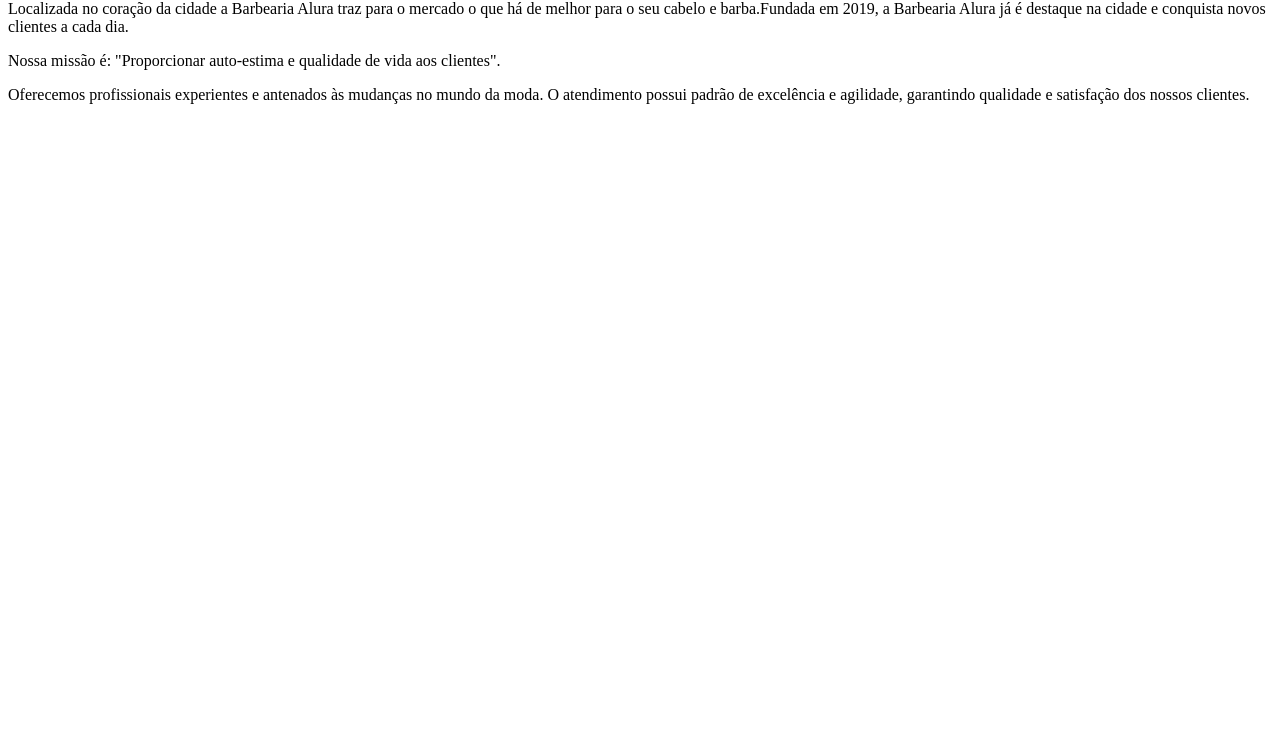
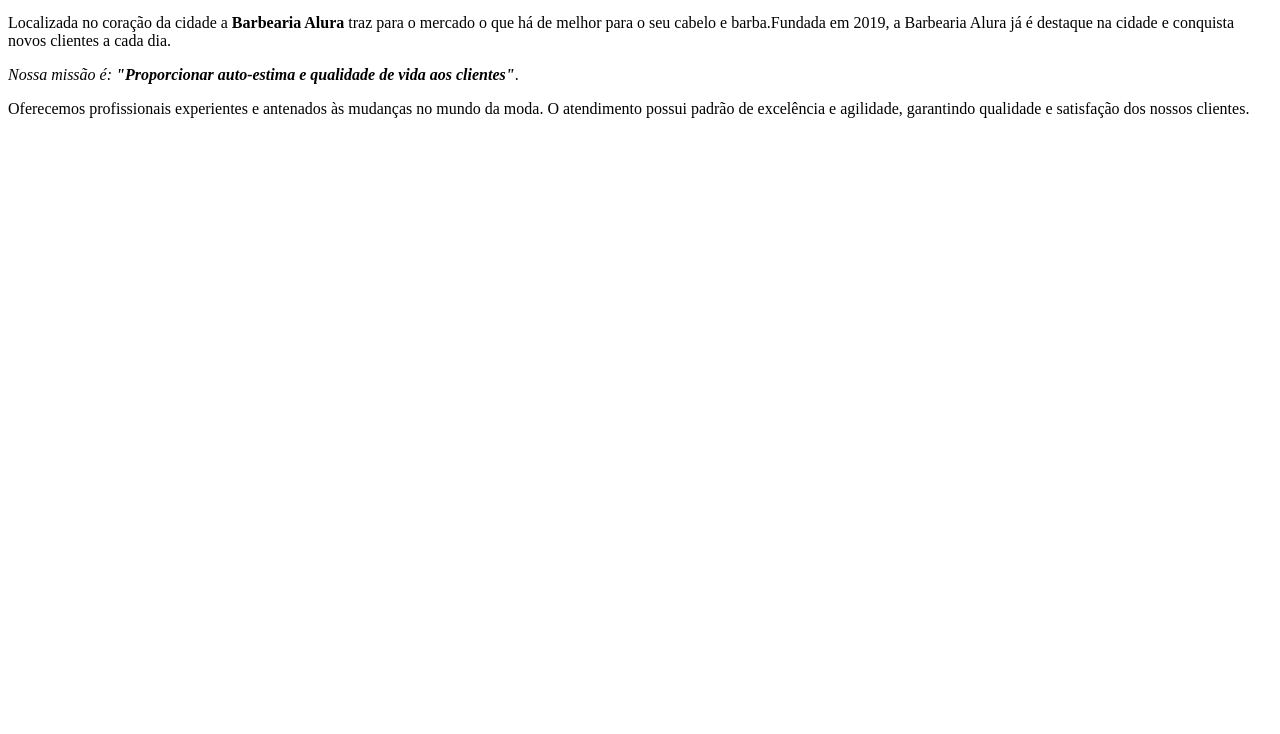
Before and after one commit to bronks085/barbearia-alura, a plain HTML site: page index.html in a window 1280 px wide. Shown: the part 66-800 px from the top of the page. Drawn offline with Linux system fonts and the light colour scheme.

Commit message:
Add files via upload

```diff
--- a/index.html
+++ b/index.html
@@ -1,7 +1,10 @@
-<h1>Sobre a Barbearia Alura</h1>
+<!DOCTYPE html>
+<html>
+    <h1>Sobre a Barbearia Alura</h1>
 
-<p>Localizada no coração da cidade a Barbearia Alura traz para o mercado o que há de melhor para o seu cabelo e barba.Fundada em 2019, a Barbearia Alura já é destaque na cidade e conquista novos clientes a cada dia.</p>
+    <p>Localizada no coração da cidade a <strong>Barbearia Alura</strong> traz para o mercado o que há de melhor para o seu cabelo e barba.Fundada em 2019, a Barbearia Alura já é destaque na cidade e conquista novos clientes a cada dia.</p>
 
-<p>Nossa missão é: "Proporcionar auto-estima e qualidade de vida aos clientes".</p>
+    <p><em>Nossa missão é: <strong>"Proporcionar auto-estima e qualidade de vida aos clientes"</strong></em>.</p>
 
-<p>Oferecemos profissionais experientes e antenados às mudanças no mundo da moda. O atendimento possui padrão de excelência e agilidade, garantindo qualidade e satisfação dos nossos clientes.</p>
+    <p>Oferecemos profissionais experientes e antenados às mudanças no mundo da moda. O atendimento possui padrão de excelência e agilidade, garantindo qualidade e satisfação dos nossos clientes.</p>
+</html>
```
